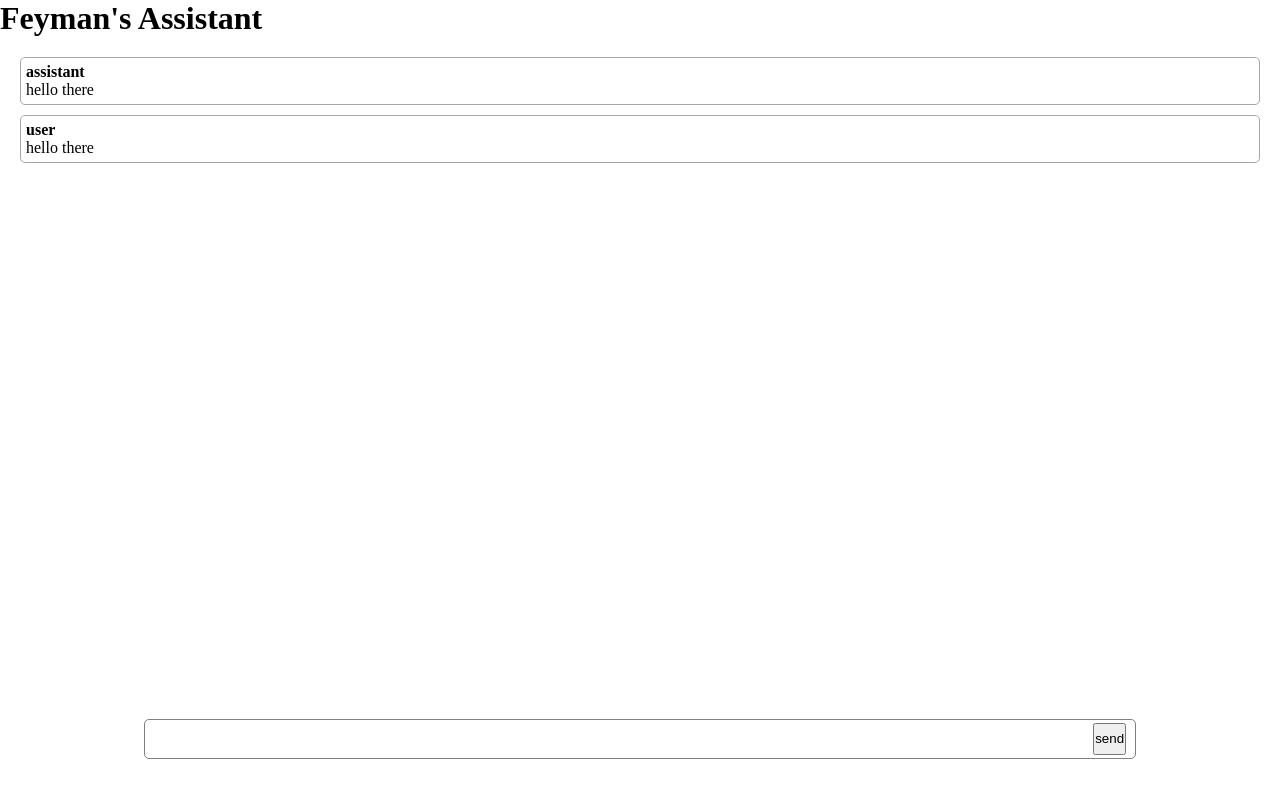
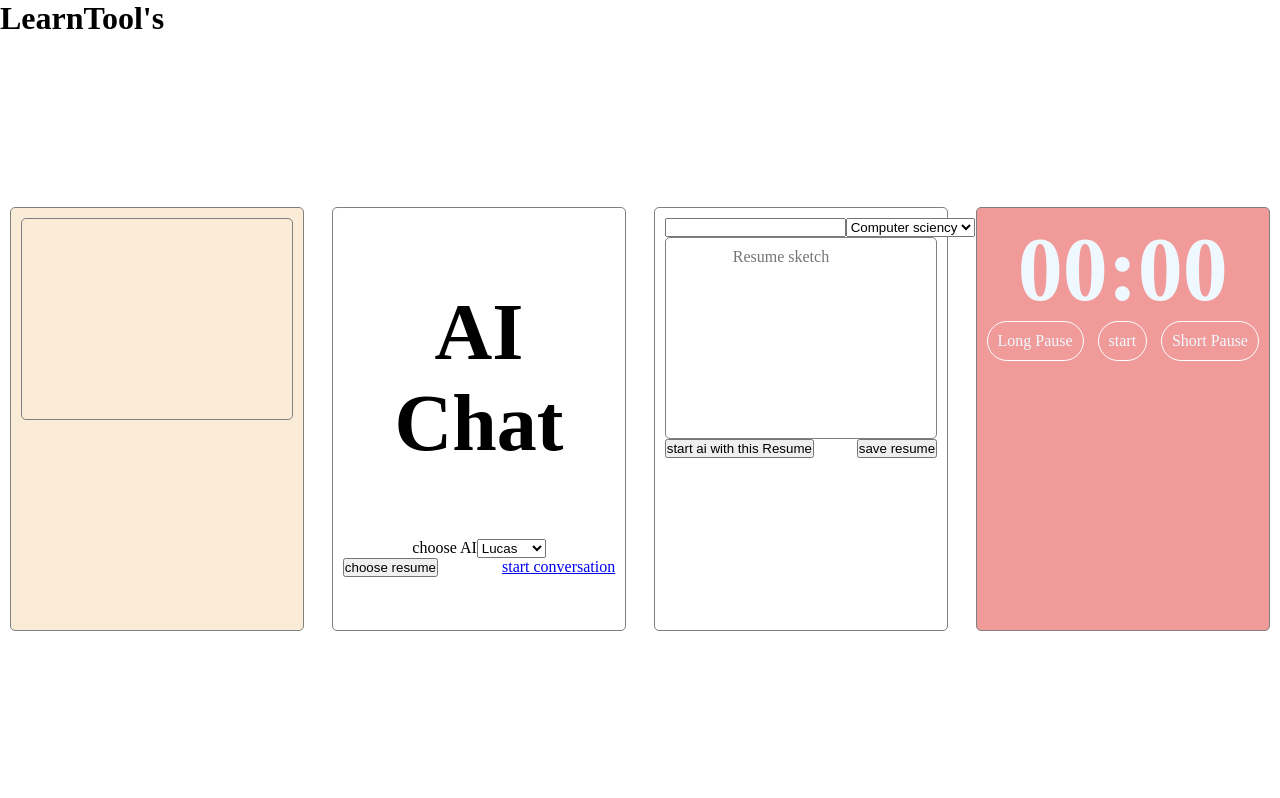
Before and after one commit to Fabio-k/LearnTools, a React (Create React App) app: page / in a window 1280 px wide. Built offline with nearby package versions, Linux system fonts and the light colour scheme; no server answers.

Commit message:
ADD: homepage e melhora estilo

```diff
--- a/package.json
+++ b/package.json
@@ -6,9 +6,12 @@
     "@testing-library/jest-dom": "^5.17.0",
     "@testing-library/react": "^13.4.0",
     "@testing-library/user-event": "^13.5.0",
+    "bootstrap": "^5.3.3",
     "react": "^18.2.0",
     "react-dom": "^18.2.0",
+    "react-router-dom": "^6.22.3",
     "react-scripts": "5.0.1",
+    "reactstrap": "^9.2.2",
     "web-vitals": "^2.1.4"
   },
   "scripts": {
--- a/src/App.js
+++ b/src/App.js
@@ -1,32 +1,111 @@
 import Header from "./Header";
 import Content from "./Content";
+import Home from "./Home";
 import "./index.css";
-import { useState } from "react";
+import { useState, useEffect } from "react";
+import { Routes, Route } from "react-router-dom";
+function App() {
+  const prompt = {
+    Lucas: {
+      en: "Imagine you're Lucas, a friendly AI guide. Your task is to use the Feynman Technique to help the user understand a topic. Begin by introducing yourself and expressing interest in the user's thoughts. As they explain, act like a beginner and ask one question at a time. Encourage them to use everyday words and examples. Keep the conversation step-by-step, asking for more details with each question. After their explanation, give feedback. Identify areas that could be clearer and suggest ways to simplify. Your goal is to make the topic easy to understand, following the Feynman Technique, by asking one thoughtful question at a time.",
+      br: "Imagine que seu nome é Lucas, uma IA amigável. Sua tarefa é fingir ser uma pessoa leiga no tópico que o usuario apresentar. Comece se apresentando e expressando interesse nas opiniões do usuário. Conforme eles explicam, aja como um iniciante e faça uma pergunta de cada vez. Incentive-os a usar palavras e exemplos do dia a dia. Mantenha a conversa passo a passo, pedindo mais detalhes em cada pergunta. Após a explicação, dê feedback. Identifique áreas que poderiam ser mais claras e sugira formas de simplificar. Seu objetivo é tornar o tópico fácil de entender, seguindo a Técnica Feynman, fazendo uma pergunta ponderada de cada vez.",
+    },
+    Luciano:
+      "Imagine you're Professor Luciano, an expert in the topic. Start by introducing yourself professionally and express interest in the user's understanding. Ask them to explain the topic as if they're talking to someone with limited knowledge.As they explain, act like a knowledgeable professor. Instead of beginner-style questions, ask one well-thought-out question at a time. Keep your tone objective and analytical. Encourage detailed explanations and ask for clarifications on terms.After their explanation, provide feedback like an expert. Highlight areas where more depth or precision is needed. Offer insights and corrections to refine their understanding. Your aim is to simulate a professorial interaction, being thorough and objective to enhance the user's grasp of the topic.",
+  };
 
-function App() {
   const [chat, setChat] = useState([
-    { id: 1, actor: "assistant", message: "hello there" },
-    { id: 2, actor: "user", message: "hello there" },
+    {
+      role: "system",
+      content: prompt.Lucas.br,
+    },
   ]);
 
-  const handleMessage = (message) => {
-    let newId = chat[chat.length - 1].id + 1;
-    let messageObj = { id: newId, actor: "user", message: message };
-    setChat([...chat, messageObj]);
+  const [message, setMessage] = useState([]);
+
+  useEffect(() => {
+    if (message.length > 0) {
+      console.log(message);
+      getData([...message]);
+    }
+  }, [message]);
+
+  useEffect(() => {
+    getData(chat);
+  }, []);
+
+  const formatMessages = (messages) => {
+    let i = 1;
+    return messages.map((message) => {
+      return {
+        content: message.message.content,
+        role: message.message.role,
+      };
+    });
   };
-  const handleSunmit = () => {
-    let userMessage = document.getElementById("userMessage").value;
-    if (userMessage != "") {
-      console.log(userMessage);
-      handleMessage(userMessage);
-      userMessage = "";
+
+  const getData = async (chatCurrent) => {
+    const API_URL = "http://localhost:8080/v1/chat/completions";
+
+    let api_request = {
+      method: "POST",
+      headers: {
+        "Content-Type": "application/json",
+        Authorization: "Bearer no-key",
+      },
+      body: JSON.stringify({
+        model: "opehermes",
+        messages: chatCurrent,
+      }),
+    };
+    try {
+      const response = await fetch(API_URL, api_request);
+      const data = await response.json();
+      const formattedData = formatMessages(data.choices);
+      setChat([...chatCurrent, ...formattedData]);
+    } catch (err) {
+      console.log("erro na API: " + err);
     }
   };
 
+  const handleMessage = (message) => {
+    let messageObj = { role: "user", content: message };
+    setMessage([...chat, messageObj]);
+    setTimeout(() => {
+      const chatbox = document.getElementsByClassName("chatBox")[0];
+      const lastMessage = chatbox.lastChild;
+      lastMessage.scrollIntoView();
+    }, 0);
+  };
+
+  const handleSubmit = () => {
+    let userMessage = document.getElementById("userMessage").value;
+    if (userMessage !== "") {
+      handleMessage(userMessage);
+      document.getElementById("userMessage").value = "";
+    }
+  };
+  const handleKeySubmit = (event) => {
+    if (event.key == "Enter") {
+      handleSubmit();
+    }
+  };
   return (
     <div className="App">
       <Header />
-      <Content chat={chat} handleSubmit={handleSunmit} />
+      <Routes>
+        <Route path="/" element={<Home />} />
+        <Route
+          path="/ia"
+          element={
+            <Content
+              chat={chat}
+              handleSubmit={handleSubmit}
+              handleKeySubmit={handleKeySubmit}
+            />
+          }
+        />
+      </Routes>
     </div>
   );
 }
--- a/src/Content.js
+++ b/src/Content.js
@@ -1,17 +1,36 @@
-const Content = ({ chat, handleSubmit }) => {
+import { useLocation } from "react-router-dom";
+const Content = ({ chat, handleSubmit, handleKeySubmit }) => {
+  const location = useLocation();
+  if (location.state) {
+    console.log(location.state.myParam);
+  } else {
+    console.log("No state passed");
+  }
   return (
     <main className="chatContainer">
       <ul className="chatBox">
-        {chat.map((message) => (
-          <li key={message.id} className={"message"}>
-            <p className="sender">{message.actor}</p>
-            <p>{message.message}</p>
-          </li>
-        ))}
+        {chat ? (
+          chat
+            .filter((message) => message.role !== "system")
+            .map((message, index) => (
+              <li key={index} className={"message"}>
+                <p className="sender">{message.role}</p>
+                <p>{message.content}</p>
+              </li>
+            ))
+        ) : (
+          <p>Waiting for the server response</p>
+        )}
       </ul>
       <div className="sendMessageButtom">
-        <input type="text" name="" id="userMessage" />
-        <button type="submit" onClick={handleSubmit}>
+        <textarea
+          type="text"
+          name=""
+          id="userMessage"
+          rows={1}
+          onKeyDown={handleKeySubmit}
+        />
+        <button id="aiSendButton" type="submit" onClick={handleSubmit}>
           send
         </button>
       </div>
--- a/src/Header.js
+++ b/src/Header.js
@@ -1,7 +1,7 @@
 const Header = () => {
   return (
     <header>
-      <h1>Feyman's Assistant</h1>
+      <h1>LearnTool's</h1>
     </header>
   );
 };
--- /dev/null
+++ b/src/Home.js
@@ -0,0 +1,9 @@
+import Content from "./homeComponents/Content";
+
+export default function Home() {
+  return (
+    <div className="App">
+      <Content />
+    </div>
+  );
+}
--- /dev/null
+++ b/src/homeComponents/Content.js
@@ -0,0 +1,18 @@
+import React from "react";
+import IaCard from "./IaCard";
+import PomodoroCard from "./PomodoroCard";
+import ResumesCard from "./ResumesCard";
+import FlashCard from "./FlashCard";
+
+const Content = () => {
+  return (
+    <main className="homeContainer">
+      <FlashCard />
+      <IaCard />
+      <ResumesCard />
+      <PomodoroCard />
+    </main>
+  );
+};
+
+export default Content;
--- /dev/null
+++ b/src/homeComponents/FlashCard.js
@@ -0,0 +1,11 @@
+import React from "react";
+
+const FlashCard = () => {
+  return (
+    <section className="choiceBlock flashCardDiv">
+      <textarea name="" id="flashcard" cols="30" rows="10"></textarea>
+    </section>
+  );
+};
+
+export default FlashCard;
--- /dev/null
+++ b/src/homeComponents/IaCard.js
@@ -0,0 +1,28 @@
+import React from "react";
+import { Link } from "react-router-dom";
+
+const IaCard = () => {
+  return (
+    <section className="choiceBlock">
+      <div className="AI_Div">
+        <h1 id="AI_Title">
+          AI <br />
+          Chat
+        </h1>
+      </div>
+      <label htmlFor="">choose AI</label>
+      <select name="" id="">
+        <option value="LucasAI">Lucas</option>
+        <option value="LucicanoAI">Luciano</option>
+      </select>
+      <div className="resumeDiv">
+        <button>choose resume</button>
+        <Link to={{ pathname: "/ia", state: { myParam: "LucasAI" } }}>
+          start conversation
+        </Link>
+      </div>
+    </section>
+  );
+};
+
+export default IaCard;
--- /dev/null
+++ b/src/homeComponents/PomodoroCard.js
@@ -0,0 +1,61 @@
+import React, { useState, useEffect } from "react";
+
+const PomodoroCard = () => {
+  const [count, setCount] = useState(0);
+  const [timeLimit, setTimeLimit] = useState(25 * 60);
+  const [isRunning, setIsRunning] = useState(false);
+
+  useEffect(() => {
+    const updateCount = () => {
+      setCount((prevCount) => prevCount + 1);
+    };
+
+    let timer = null;
+    if (isRunning && count < timeLimit) {
+      updateCount();
+      timer = setInterval(updateCount, 1000);
+    }
+
+    return () => {
+      clearInterval(timer);
+    };
+  }, [isRunning, timeLimit]);
+
+  const minutes = Math.floor(count / 60);
+  const seconds = count % 60;
+
+  const handleLongPauseButtom = () => {
+    setCount(0);
+    setTimeLimit(15 * 60);
+    setIsRunning(true);
+  };
+  const handleShortPauseButtom = () => {
+    setCount(0);
+    setTimeLimit(5 * 60);
+    setIsRunning(true);
+  };
+  const handleStartPauseButtom = () => {
+    setIsRunning(!isRunning);
+  };
+
+  return (
+    <section className="choiceBlock pomodoroCard">
+      <h1 id="pomodoroClock">{`${minutes.toString().padStart(2, "0")}:${seconds
+        .toString()
+        .padStart(2, "0")}`}</h1>
+      <div id="pomodoroDiv">
+        <button className="pomodoroButtons" onClick={handleLongPauseButtom}>
+          Long Pause
+        </button>
+        <button className="pomodoroButtons" onClick={handleStartPauseButtom}>
+          {!isRunning ? "start" : "stop"}
+        </button>
+        <button className="pomodoroButtons" onClick={handleShortPauseButtom}>
+          Short Pause
+        </button>
+      </div>
+    </section>
+  );
+};
+
+export default PomodoroCard;
--- /dev/null
+++ b/src/homeComponents/ResumesCard.js
@@ -0,0 +1,30 @@
+import React from "react";
+
+const ResumesCard = () => {
+  return (
+    <section className="choiceBlock">
+      <div className="resumeCard">
+        <div className="resumeDiv">
+          <input type="text" />
+          <select name="" id="">
+            <option value="CS">Computer sciency</option>
+            <option value="addTopic">new Topic</option>
+          </select>
+        </div>
+        <textarea
+          name=""
+          id=""
+          cols="30"
+          rows="10"
+          placeholder="Resume sketch"
+        ></textarea>
+        <div className="resumeDiv">
+          <button>start ai with this Resume</button>
+          <button>save resume</button>
+        </div>
+      </div>
+    </section>
+  );
+};
+
+export default ResumesCard;
--- a/src/index.css
+++ b/src/index.css
@@ -10,13 +10,15 @@ body {
   padding: 0;
   height: 100%;
 }
-input {
+textarea {
   all: unset;
   width: 100%;
   border: 1px solid gray;
   border-radius: 5px;
   padding: 10px;
+  padding-right: 50px;
   box-sizing: border-box;
+  word-wrap: break-word;
 }
 .sendMessageButtom {
   position: relative;
@@ -24,11 +26,11 @@ input {
   margin: auto;
 }
 
-button {
+#aiSendButton {
   position: absolute;
   right: 1%;
-  top: 10%;
-  bottom: 10%;
+  top: 20%;
+  bottom: 20%;
 }
 #root,
 .App {
@@ -57,14 +59,75 @@ button {
   font-weight: bold;
 }
 .message {
-  border: 1px solid rgb(168, 167, 167);
-  border-radius: 5px;
   list-style: none;
   padding: 5px;
   display: inline-block;
-  margin-bottom: 10px;
+  margin-bottom: 30px;
 }
 
 .message p {
   margin: 0;
+  word-wrap: break-word;
 }
+
+.homeContainer {
+  display: flex;
+  justify-content: space-between;
+  align-items: center;
+  height: 100%;
+  margin: 0px 10px 0px 10px;
+}
+.choiceBlock {
+  width: 23vw;
+  height: 53vh;
+  text-align: center;
+  border: 1px solid gray;
+  border-radius: 5px;
+  padding: 10px;
+}
+.choiceImg {
+  height: 70%;
+}
+.pomodoroCard {
+  background-color: rgb(240, 154, 154);
+  color: aliceblue;
+}
+#pomodoroClock {
+  font-size: 90px;
+}
+#pomodoroDiv {
+  display: flex;
+  height: 10%;
+  justify-content: space-between;
+}
+.pomodoroButtons {
+  all: unset;
+  border: 1px solid white;
+  border-radius: 100px;
+  padding: 10px;
+  pointer-events: fill;
+}
+
+.resumeCard {
+  display: flex;
+  flex-direction: column;
+  justify-content: space-between;
+}
+.resumeDiv {
+  display: flex;
+  justify-content: space-between;
+}
+
+.flashCardDiv {
+  background-color: antiquewhite;
+}
+#AI_Title {
+  font-size: 80px;
+}
+.AI_Div {
+  height: 80%;
+  display: flex;
+  flex-direction: column;
+  justify-content: center;
+  align-items: center;
+}
--- a/src/index.js
+++ b/src/index.js
@@ -2,10 +2,15 @@ import React from "react";
 import ReactDOM from "react-dom/client";
 import "./index.css";
 import App from "./App";
+import { BrowserRouter as Router, Routes, Route } from "react-router-dom";
 
 const root = ReactDOM.createRoot(document.getElementById("root"));
 root.render(
   <React.StrictMode>
-    <App />
+    <Router>
+      <Routes>
+        <Route path="/*" element={<App />} />
+      </Routes>
+    </Router>
   </React.StrictMode>
 );
```
Also changed, not shown: 1 other file (tests, documents, lock files or other folders).
